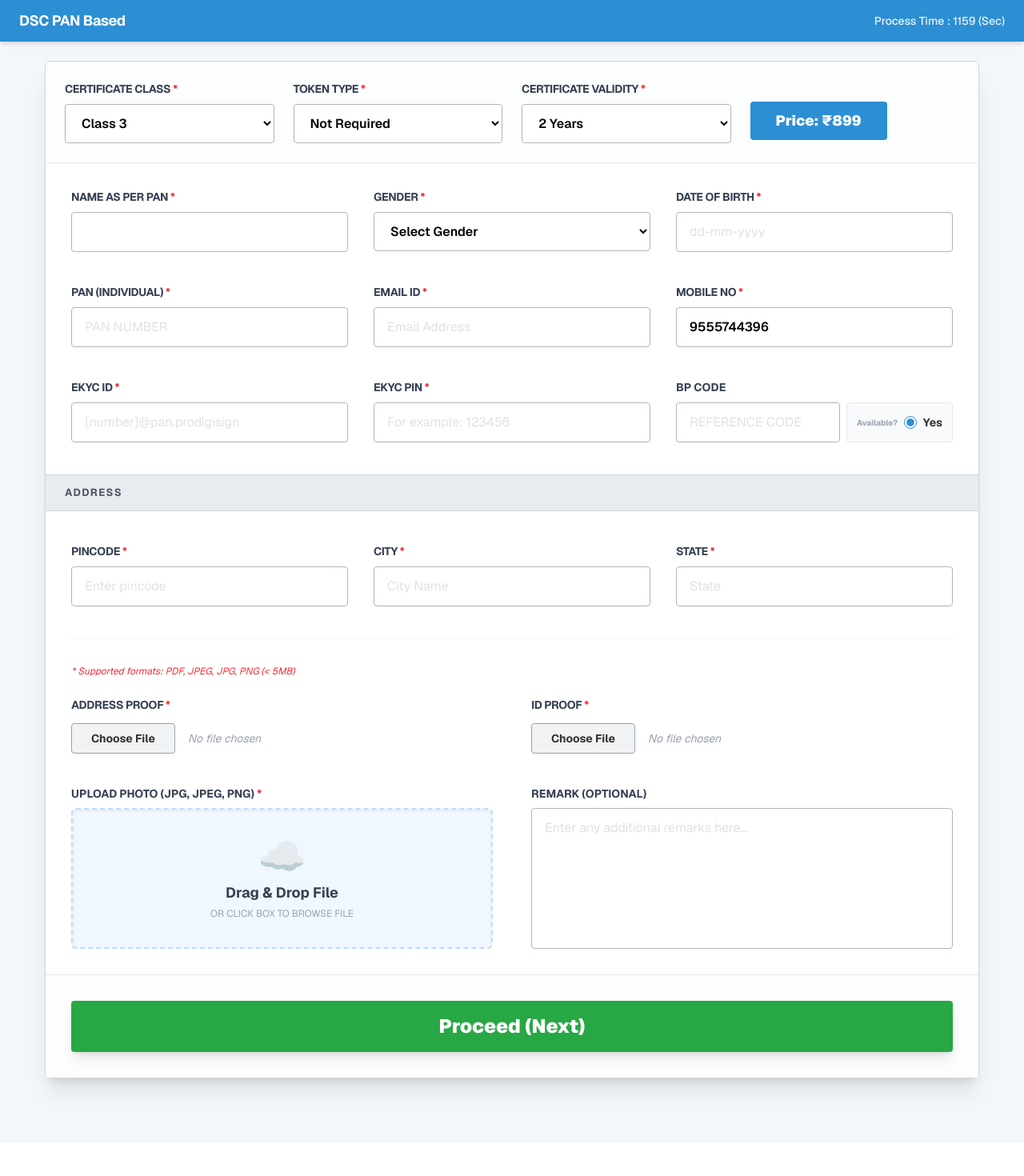
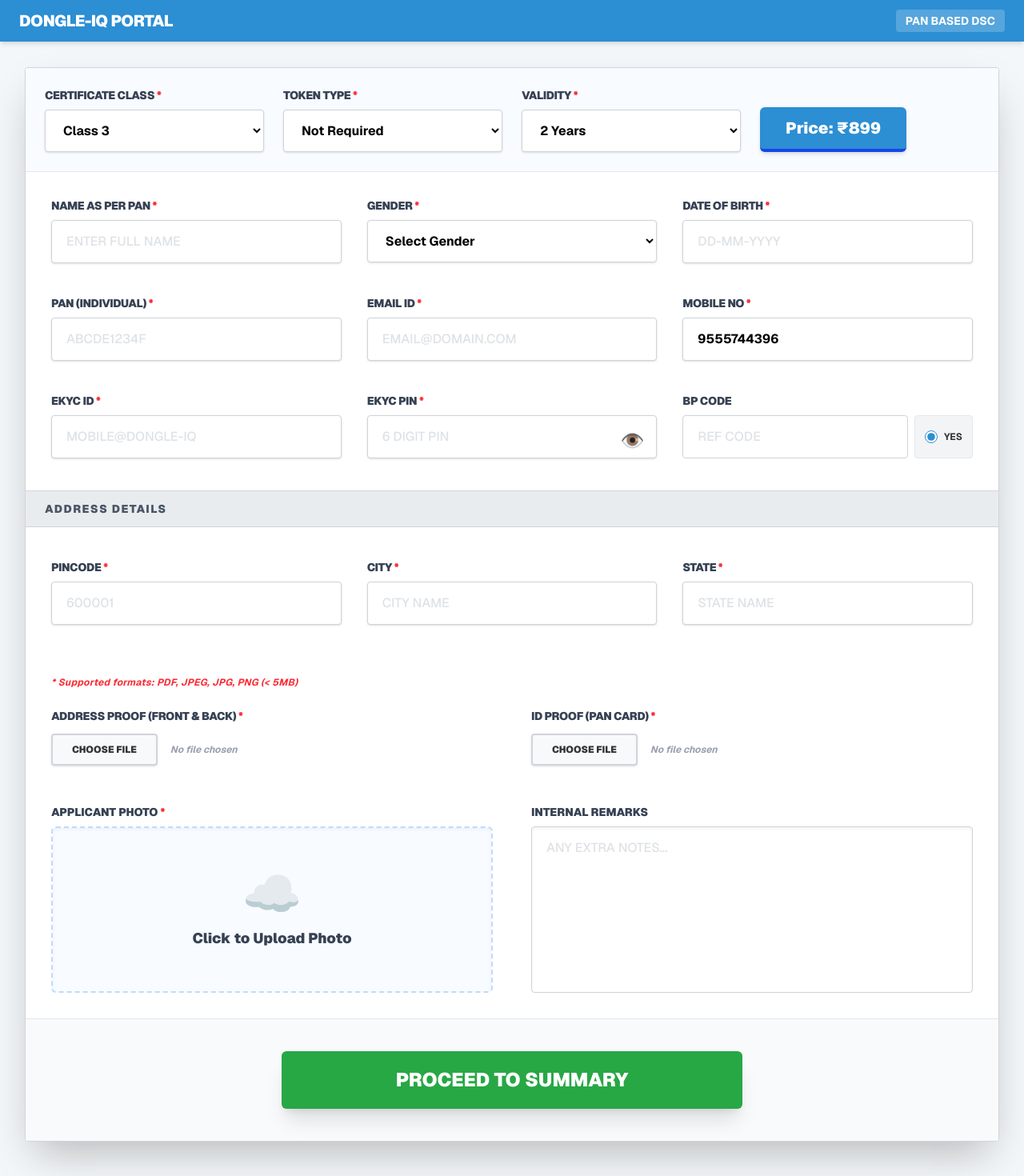
Before and after one commit to JyotiVerma02/dongle-iq-next, a Next.js app: page /bank-telecom-form in a window 1280 px wide. Shown: the top 1470 px of the page at 80% size. Before the commit the page ends 1428 px from the top, so only its background shows below. Built offline with nearby package versions, Linux system fonts and the light colour scheme.

Commit message:
Aadhar-verify_fixed

```diff
--- a/app/bank-telecom-form/page.tsx
+++ b/app/bank-telecom-form/page.tsx
@@ -4,6 +4,9 @@ import React, { useState, useRef, ChangeEvent } from "react";
 
 // --- TypeScript Interface ---
 interface FormData {
+  certificateClass: string;
+  tokenType: string;
+  validity: string;
   panName: string;
   gender: string;
   dob: string;
@@ -15,16 +18,39 @@ interface FormData {
   pincode: string;
   city: string;
   state: string;
+  remark?: string;
 }
 
-export default function ProdigiSignForm() {
+export default function DongleIQForm() {
   const [showPin, setShowPin] = useState<boolean>(false);
   const [isSubmitted, setIsSubmitted] = useState<boolean>(false);
-  const [selectedFile, setSelectedFile] = useState<File | null>(null);
-  const fileInputRef = useRef<HTMLInputElement>(null);
 
-  const [formData, setFormData] = useState<Partial<FormData>>({
+  // Refs for all file inputs
+  const addressRef = useRef<HTMLInputElement>(null);
+  const idProofRef = useRef<HTMLInputElement>(null);
+  const photoRef = useRef<HTMLInputElement>(null);
+
+  // States for filenames and photo preview
+  const [addressFile, setAddressFile] = useState<string>("No file chosen");
+  const [idFile, setIdFile] = useState<string>("No file chosen");
+  const [previewUrl, setPreviewUrl] = useState<string | null>(null);
+
+  const [formData, setFormData] = useState<FormData>({
+    certificateClass: "Class 3",
+    tokenType: "Not Required",
+    validity: "2 Years",
+    panName: "",
+    gender: "Select Gender",
+    dob: "",
+    panNumber: "",
+    email: "",
     mobile: "9555744396",
+    ekycId: "",
+    ekycPin: "",
+    pincode: "",
+    city: "",
+    state: "",
+    remark: ""
   });
 
   const handleChange = (e: ChangeEvent<HTMLInputElement | HTMLSelectElement | HTMLTextAreaElement>) => {
@@ -32,169 +58,163 @@ export default function ProdigiSignForm() {
     setFormData((prev) => ({ ...prev, [name]: value }));
   };
 
-  const handleBoxClick = () => {
-    fileInputRef.current?.click();
+  // --- File Handlers ---
+  const handlePhotoChange = (e: ChangeEvent<HTMLInputElement>) => {
+    const file = e.target.files?.[0];
+    if (file) {
+      const reader = new FileReader();
+      reader.onloadend = () => setPreviewUrl(reader.result as string);
+      reader.readAsDataURL(file);
+    }
   };
 
-  const handleFileChange = (e: ChangeEvent<HTMLInputElement>) => {
-    if (e.target.files && e.target.files[0]) {
-      setSelectedFile(e.target.files[0]);
-    }
+  const handleDocChange = (e: ChangeEvent<HTMLInputElement>, setter: (name: string) => void) => {
+    const file = e.target.files?.[0];
+    if (file) setter(file.name);
   };
 
   const handleSubmit = (e: React.FormEvent) => {
     e.preventDefault();
     setIsSubmitted(true);
-    // Auto-hide popup after 3 seconds
-    setTimeout(() => setIsSubmitted(false), 3000);
   };
 
   return (
     <div className="min-h-screen bg-[#f4f7f9] font-sans text-[#333] pb-20 relative">
 
-      {/* SUCCESS POPUP (Matches Video Alert) */}
+      {/* SUMMARY MODAL */}
       {isSubmitted && (
-        <div className="fixed top-10 left-1/2 -translate-x-1/2 z-50 bg-white border-t-4 border-green-500 shadow-2xl p-6 rounded flex items-center gap-4 animate-bounce">
-          <div className="bg-green-100 text-green-600 rounded-full p-2 text-xl font-bold">✓</div>
-          <div>
-            <h3 className="font-bold text-gray-800 text-lg">Success!</h3>
-            <p className="text-gray-600">✅ Form Submitted Successfully</p>
+        <div className="fixed inset-0 z-[200] bg-black/60 flex items-center justify-center p-4 backdrop-blur-sm print:bg-white">
+          <div className="bg-white w-full max-w-3xl rounded-lg shadow-2xl overflow-hidden print:shadow-none">
+            <div className="bg-[#2c8ed3] p-4 text-white flex justify-between items-center print:hidden">
+              <h2 className="font-black text-xl uppercase">Dongle-IQ Summary</h2>
+              <button onClick={() => setIsSubmitted(false)} className="text-2xl hover:opacity-70 transition">✕</button>
+            </div>
+            <div className="p-10 space-y-4 bg-white" id="printable-area">
+              <div className="flex justify-between border-b-2 border-[#2c8ed3] pb-4 mb-6">
+                <div className="font-black text-3xl text-[#2c8ed3] italic tracking-tighter">DONGLE-IQ</div>
+                <div className="text-right font-bold text-gray-500 text-xs">APPLICATION RECEIPT</div>
+              </div>
+              <div className="grid grid-cols-2 gap-6 text-sm">
+                <SummaryItem label="Applicant Name" value={formData.panName} />
+                <SummaryItem label="Mobile Number" value={formData.mobile} />
+                <SummaryItem label="PAN Number" value={formData.panNumber} />
+                <SummaryItem label="eKYC ID" value={formData.ekycId} />
+                <SummaryItem label="Address Proof" value={addressFile} />
+                <SummaryItem label="ID Proof" value={idFile} />
+              </div>
+            </div>
+            <div className="p-6 bg-gray-50 flex gap-4 justify-end border-t print:hidden">
+              <button onClick={() => setIsSubmitted(false)} className="px-6 py-2 font-bold text-gray-400 text-xs uppercase">Back</button>
+              <button onClick={() => window.print()} className="bg-[#2c8ed3] text-white px-10 py-3 rounded font-black shadow-lg uppercase tracking-wide">Print PDF</button>
+            </div>
           </div>
         </div>
       )}
 
-      {/* Top Header Bar */}
-      <div className="bg-[#2c8ed3] text-white p-3 px-6 flex justify-between items-center shadow-md">
-        <span className="font-bold text-lg tracking-tight">DSC PAN Based</span>
-        <span className="text-sm font-medium opacity-90">Process Time : 1159 (Sec)</span>
+      {/* HEADER */}
+      <div className="bg-[#2c8ed3] text-white p-3 px-6 flex justify-between items-center shadow-md print:hidden">
+        <span className="font-black text-xl tracking-tight uppercase">Dongle-IQ Portal</span>
+        <span className="text-sm font-bold bg-white/20 px-3 py-1 rounded">PAN BASED DSC</span>
       </div>
 
-      <div className="max-w-[1200px] mx-auto mt-6 px-4">
-        <form onSubmit={handleSubmit} className="bg-white shadow-xl border border-gray-300 rounded-sm overflow-hidden">
+      <div className="max-w-[1250px] mx-auto mt-8 px-4 print:hidden">
+        <form onSubmit={handleSubmit} className="bg-white shadow-2xl border border-gray-300 rounded-sm overflow-hidden">
 
-          {/* TOP DROPDOWNS SECTION */}
-          <div className="grid grid-cols-1 md:grid-cols-4 gap-6 p-6 bg-[#fcfdfd] border-b border-gray-200">
-            <Select label="Certificate Class" options={["Class 3"]} required />
-            <Select label="Token Type" options={["Not Required"]} required />
-            <Select label="Certificate Validity" options={["2 Years"]} required />
-            <div className="flex items-end pb-1">
-              <span className="bg-[#2c8ed3] text-white px-8 py-2.5 rounded text-lg font-black">
-                Price: ₹899
-              </span>
+          {/* TIER 1 SECTION */}
+          <div className="grid grid-cols-1 md:grid-cols-4 gap-6 p-6 bg-[#f8fbff] border-b border-gray-200">
+            <Select label="Certificate Class" name="certificateClass" options={["Class 3"]} onChange={handleChange} required />
+            <Select label="Token Type" name="tokenType" options={["Not Required"]} onChange={handleChange} required />
+            <Select label="Validity" name="validity" options={["2 Years"]} onChange={handleChange} required />
+            <div className="flex items-end">
+              <span className="bg-[#2c8ed3] text-white px-8 py-3 rounded-md text-xl font-black shadow-md border-b-4 border-blue-700">Price: ₹899</span>
             </div>
           </div>
 
           <div className="p-8 space-y-10">
-            {/* Rows 1 & 2 */}
+            {/* GRID ROWS */}
             <div className="grid grid-cols-1 md:grid-cols-3 gap-8">
-              <Input label="Name as per PAN" name="panName" required onChange={handleChange} />
-              <Select label="Gender" options={["Select Gender", "Male", "Female"]} required />
-              <Input label="Date of Birth" name="dob" placeholder="dd-mm-yyyy" required onChange={handleChange} />
+              <Input label="Name as per PAN" name="panName" placeholder="ENTER FULL NAME" required onChange={handleChange} />
+              <Select label="Gender" name="gender" options={["Select Gender", "Male", "Female"]} required onChange={handleChange} />
+              <Input label="Date of Birth" name="dob" placeholder="DD-MM-YYYY" required onChange={handleChange} />
             </div>
 
             <div className="grid grid-cols-1 md:grid-cols-3 gap-8">
-              <Input label="PAN (Individual)" name="panNumber" placeholder="PAN NUMBER" required onChange={handleChange} />
-              <Input label="Email ID" name="email" placeholder="Email Address" required onChange={handleChange} />
+              <Input label="PAN (Individual)" name="panNumber" placeholder="ABCDE1234F" required onChange={handleChange} />
+              <Input label="Email ID" name="email" type="email" placeholder="EMAIL@DOMAIN.COM" required onChange={handleChange} />
               <Input label="Mobile No" name="mobile" value={formData.mobile} required onChange={handleChange} />
             </div>
 
-            {/* Row 3 - Eye Icon Logic */}
             <div className="grid grid-cols-1 md:grid-cols-3 gap-8">
-              <Input label="eKYC ID" name="ekycId" placeholder="[number]@pan.prodigisign" required onChange={handleChange} />
-
+              <Input label="eKYC ID" name="ekycId" placeholder="MOBILE@DONGLE-IQ" required onChange={handleChange} />
               <div className="relative">
-                <Input
-                  label="eKYC PIN"
-                  name="ekycPin"
-                  type={showPin ? "text" : "password"}
-                  placeholder="For example: 123456"
-                  required
-                  onChange={handleChange}
-                />
-                <button
-                  type="button"
-                  onClick={() => setShowPin(!showPin)}
-                  className="absolute right-4 top-[42px] text-[#2c8ed3] text-2xl hover:scale-110 transition"
-                >
-                  {showPin ? "👁️‍🗨️" : ""}
-                </button>
+                <Input label="eKYC PIN" name="ekycPin" type={showPin ? "text" : "password"} placeholder="6 DIGIT PIN" required onChange={handleChange} />
+                <button type="button" onClick={() => setShowPin(!showPin)} className="absolute right-4 top-[44px] text-[#2c8ed3] text-2xl">{showPin ? "👁️‍🗨️" : "👁️"}</button>
               </div>
-
-              <div>
-                <label className="text-[14px] font-bold block mb-2 text-gray-700 uppercase">BP CODE</label>
+              <div className="flex flex-col">
+                <label className="text-sm font-black block mb-2 text-gray-700 uppercase tracking-tight">BP Code</label>
                 <div className="flex gap-2">
-                  <input className="form-input flex-1" placeholder="REFERENCE CODE" />
-                  <div className="flex items-center gap-2 px-3 bg-gray-50 border border-gray-200 rounded">
-                    <span className="text-[10px] font-bold text-gray-400">Available?</span>
+                  <input className="form-input flex-1" placeholder="REF CODE" />
+                  <div className="flex items-center gap-2 px-3 bg-gray-100 border border-gray-200 rounded">
                     <input type="radio" defaultChecked className="accent-[#2c8ed3] w-4 h-4" />
-                    <span className="text-sm font-bold">Yes</span>
+                    <span className="text-xs font-bold uppercase">Yes</span>
                   </div>
                 </div>
               </div>
             </div>
 
-            {/* Address Header */}
-            <div className="bg-[#e9ecef] p-3 px-6 -mx-8 font-bold text-[13px] text-gray-600 border-y border-gray-300 uppercase tracking-widest">
-              Address
+            <div className="bg-[#e9ecef] p-3 px-6 -mx-8 font-black text-sm text-gray-600 border-y border-gray-300 uppercase tracking-widest">Address Details</div>
+
+            <div className="grid grid-cols-1 md:grid-cols-3 gap-8">
+              <Input label="Pincode" name="pincode" placeholder="600001" required onChange={handleChange} />
+              <Input label="City" name="city" placeholder="CITY NAME" required onChange={handleChange} />
+              <Input label="State" name="state" placeholder="STATE NAME" required onChange={handleChange} />
             </div>
 
-            <div className="grid grid-cols-1 md:grid-cols-3 gap-8">
-              <Input label="Pincode" name="pincode" placeholder="Enter pincode" required onChange={handleChange} />
-              <Input label="City" name="city" placeholder="City Name" required onChange={handleChange} />
-              <Input label="State" name="state" placeholder="State" required onChange={handleChange} />
-            </div>
-
-            {/* Document Uploads */}
-            <div className="border-t border-gray-100 pt-8">
-              <p className="text-xs text-red-500 italic mb-6">* Supported formats: PDF, JPEG, JPG, PNG (&lt; 5MB)</p>
+            {/* DOCUMENT UPLOADS SECTION */}
+            <div className="pt-6">
+              <p className="text-xs text-red-500 font-bold italic mb-6 tracking-wide">* Supported formats: PDF, JPEG, JPG, PNG (&lt; 5MB)</p>
 
               <div className="grid grid-cols-1 md:grid-cols-2 gap-12">
-                <FileUpload label="Address Proof" />
-                <FileUpload label="ID Proof" />
+                <FileUpload
+                  label="Address Proof (Front & Back)"
+                  inputRef={addressRef}
+                  fileName={addressFile}
+                  onChange={(e) => handleDocChange(e, setAddressFile)}
+                />
+                <FileUpload
+                  label="ID Proof (PAN Card)"
+                  inputRef={idProofRef}
+                  fileName={idFile}
+                  onChange={(e) => handleDocChange(e, setIdFile)}
+                />
               </div>
 
-              {/* IMAGE UPLOAD FIELD (Clickable & Drag-Drop style) */}
-              <div className="grid grid-cols-1 md:grid-cols-2 gap-12 mt-10">
+              <div className="grid grid-cols-1 md:grid-cols-2 gap-12 mt-12">
                 <div>
-                  <label className="text-sm font-bold block mb-2 uppercase text-gray-700">
-                    Upload Photo (jpg, jpeg, png) <span className="text-red-500">*</span>
-                  </label>
-                  <input
-                    type="file"
-                    ref={fileInputRef}
-                    onChange={handleFileChange}
-                    className="hidden"
-                    accept="image/*"
-                  />
-                  <div
-                    onClick={handleBoxClick}
-                    className="border-2 border-dashed border-blue-200 bg-[#f0f7ff] h-44 rounded-md flex flex-col items-center justify-center cursor-pointer hover:bg-blue-100 transition shadow-inner"
-                  >
-                    <span className="text-5xl mb-2">☁️</span>
-                    <p className="text-lg font-bold text-gray-700">
-                      {selectedFile ? selectedFile.name : "Drag & Drop File"}
-                    </p>
-                    <p className="text-xs text-gray-400 mt-1 uppercase">OR Click Box to Browse File</p>
+                  <label className="text-sm font-black block mb-2 uppercase text-gray-700">Applicant Photo <span className="text-red-500">*</span></label>
+                  <input type="file" ref={photoRef} onChange={handlePhotoChange} className="hidden" accept="image/*" />
+                  <div onClick={() => photoRef.current?.click()} className="border-2 border-dashed border-blue-200 bg-[#f8fbff] h-52 rounded-md flex flex-col items-center justify-center cursor-pointer hover:border-blue-400 transition-all overflow-hidden group shadow-inner">
+                    {previewUrl ? (
+                      <img src={previewUrl} alt="Preview" className="w-full h-full object-contain p-2" />
+                    ) : (
+                      <>
+                        <span className="text-6xl mb-3 text-blue-200 group-hover:scale-105 transition-transform">☁️</span>
+                        <p className="text-lg font-black text-gray-700">Click to Upload Photo</p>
+                      </>
+                    )}
                   </div>
                 </div>
                 <div className="flex flex-col">
-                  <label className="text-sm font-bold block mb-2 uppercase text-gray-700">Remark (Optional)</label>
-                  <textarea
-                    className="form-input flex-1 min-h-[176px] p-4 text-base resize-none"
-                    placeholder="Enter any additional remarks here..."
-                  ></textarea>
+                  <label className="text-sm font-black block mb-2 uppercase text-gray-700">Internal Remarks</label>
+                  <textarea name="remark" className="form-input flex-1 min-h-[208px] p-4 font-bold resize-none shadow-inner" placeholder="ANY EXTRA NOTES..." onChange={handleChange}></textarea>
                 </div>
               </div>
             </div>
           </div>
 
-          {/* FINAL SUBMIT BUTTON */}
-          <div className="p-8 bg-[#fcfdfd] border-t border-gray-200">
-            <button
-              type="submit"
-              className="w-full bg-[#28a745] hover:bg-[#218838] text-white py-4 rounded font-black text-2xl shadow-lg transition-transform active:scale-[0.99]"
-            >
-              Proceed (Next)
+          <div className="p-10 bg-gray-50 border-t border-gray-200 flex justify-center">
+            <button type="submit" className="w-full max-w-xl bg-[#28a745] hover:bg-[#218838] text-white py-5 rounded-md font-black text-2xl shadow-xl transition-all hover:translate-y-[-2px] uppercase">
+              PROCEED TO SUMMARY
             </button>
           </div>
         </form>
@@ -202,68 +222,61 @@ export default function ProdigiSignForm() {
 
       <style jsx>{`
         .form-input {
-          width: 100%;
-          border: 1px solid #adb5bd;
-          padding: 12px 16px;
-          font-size: 16px;
-          font-weight: 600;
-          color: #000; /* Deep black text for clarity */
-          border-radius: 4px;
-          background: #fff;
+          width: 100%; border: 1.5px solid #ced4da; padding: 14px 18px; font-size: 16px;
+          font-weight: 700; color: #000; border-radius: 4px; background: #fff; transition: all 0.2s;
         }
-        .form-input::placeholder {
-          color: #dee2e6; /* Very light placeholder */
-          font-weight: 400;
-        }
-        .form-input:focus {
-          border-color: #2c8ed3;
-          outline: none;
-          box-shadow: 0 0 0 4px rgba(44, 142, 211, 0.1);
-        }
+        .form-input::placeholder { color: #dee2e6; font-weight: 500; }
+        .form-input:focus { border-color: #2c8ed3; outline: none; box-shadow: 0 0 0 4px rgba(44, 142, 211, 0.15); }
+        @media print { .print-hidden { display: none !important; } }
       `}</style>
     </div>
   );
 }
 
-// --- Internal Helpers ---
+// --- Helpers ---
+function SummaryItem({ label, value }: { label: string; value?: string }) {
+  return (
+    <div className="border-b border-gray-100 pb-1">
+      <p className="text-[10px] font-black text-gray-400 uppercase tracking-widest">{label}</p>
+      <p className="text-base font-bold text-gray-900 truncate">{value || "---"}</p>
+    </div>
+  );
+}
 
 function Input({ label, required, type = "text", ...props }: any) {
   return (
     <div className="w-full">
-      <label className="text-[14px] font-bold block mb-2 text-gray-700 uppercase tracking-tight">
-        {label} {required && <span className="text-red-500">*</span>}
-      </label>
-      <input className="form-input" type={type} {...props} />
+      <label className="text-sm font-black block mb-2 text-gray-700 uppercase tracking-tight">{label} {required && <span className="text-red-500">*</span>}</label>
+      <input className="form-input shadow-sm" type={type} {...props} />
     </div>
   );
 }
 
-function Select({ label, options, required }: any) {
+function Select({ label, options, required, ...props }: any) {
   return (
     <div className="w-full">
-      <label className="text-[14px] font-bold block mb-2 text-gray-700 uppercase tracking-tight">
-        {label} {required && <span className="text-red-500">*</span>}
-      </label>
-      <select className="form-input cursor-pointer">
-        {options.map((opt: string) => (
-          <option key={opt} value={opt}>{opt}</option>
-        ))}
+      <label className="text-sm font-black block mb-2 text-gray-700 uppercase tracking-tight">{label} {required && <span className="text-red-500">*</span>}</label>
+      <select className="form-input cursor-pointer shadow-sm" {...props}>
+        {options.map((opt: string) => <option key={opt} value={opt}>{opt}</option>)}
       </select>
     </div>
   );
 }
 
-function FileUpload({ label }: { label: string }) {
+function FileUpload({ label, inputRef, fileName, onChange }: any) {
   return (
     <div className="flex flex-col gap-3">
-      <label className="text-[14px] font-bold text-gray-700 uppercase tracking-tight">
-        {label} <span className="text-red-500">*</span>
-      </label>
+      <label className="text-sm font-black text-gray-700 uppercase tracking-tight">{label} <span className="text-red-500">*</span></label>
       <div className="flex items-center gap-4">
-        <button type="button" className="bg-[#f1f3f5] border border-gray-400 px-6 py-2 text-sm font-bold rounded hover:bg-gray-200">
-          Choose File
+        <input type="file" ref={inputRef} onChange={onChange} className="hidden" />
+        <button
+          type="button"
+          onClick={() => inputRef.current?.click()}
+          className="bg-[#f8f9fa] border-2 border-gray-300 px-6 py-2.5 text-xs font-black rounded hover:border-[#2c8ed3] shadow-sm transition-all active:scale-95"
+        >
+          CHOOSE FILE
         </button>
-        <span className="text-sm text-gray-400 italic">No file chosen</span>
+        <span className="text-xs text-gray-400 font-bold italic truncate max-w-[150px]">{fileName}</span>
       </div>
     </div>
   );
```
Also changed, not shown: app/verify-aadhaar/page.tsx (+10 -7 lines).
